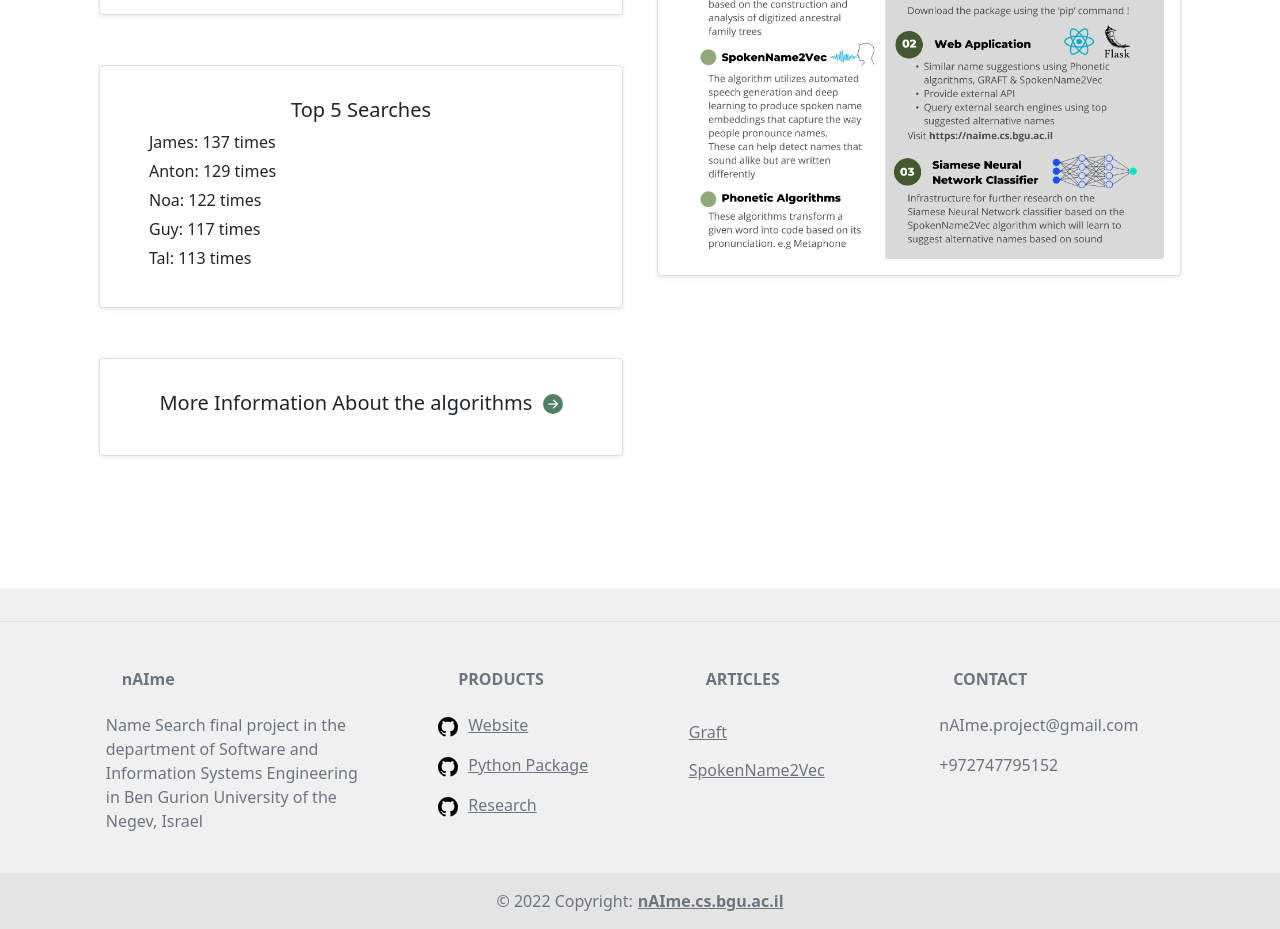
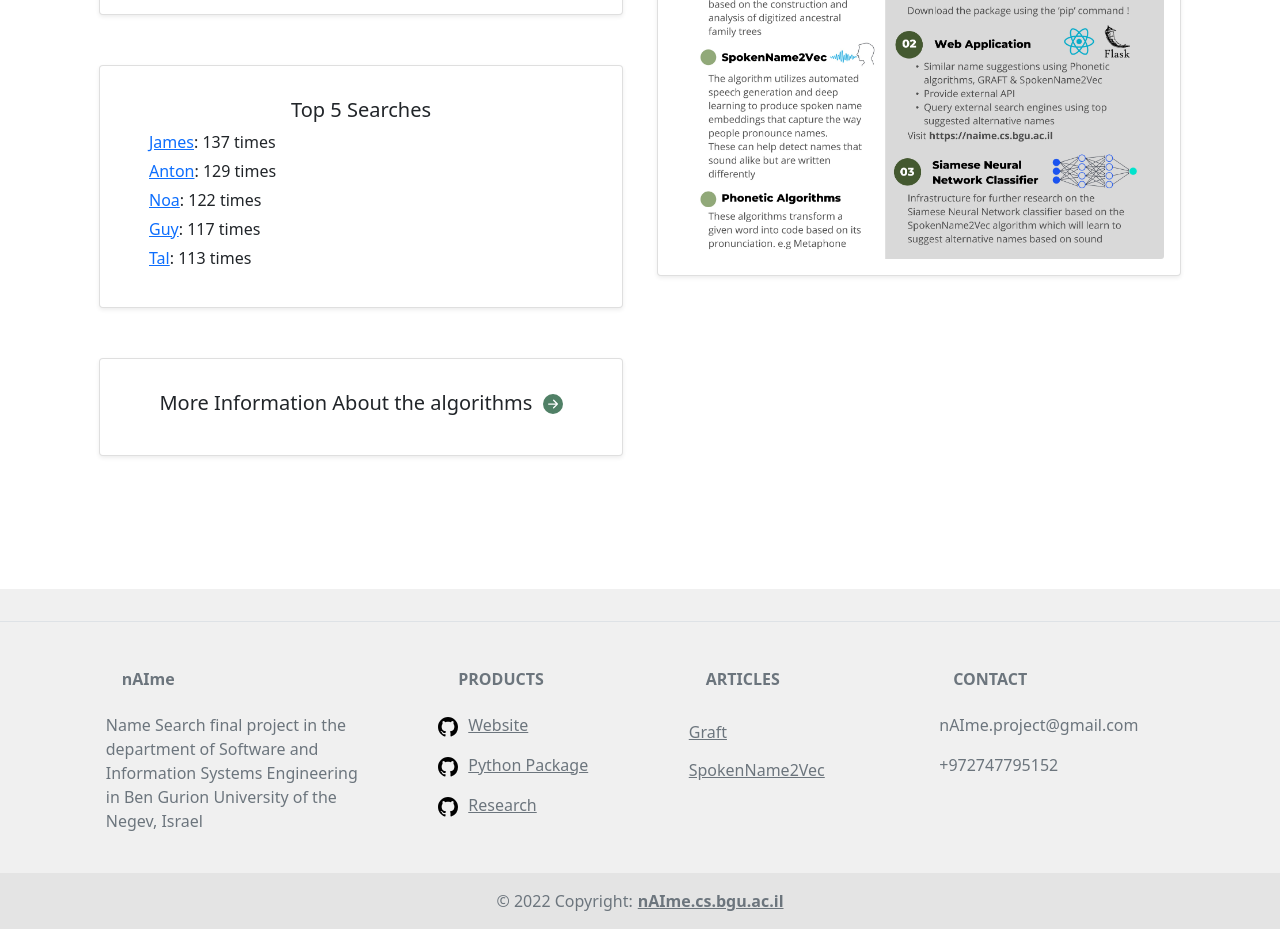
Before and after one commit to noaakl/naime-app, a React (Create React App) app: page /about in a window 1280 px wide. Shown: the part 900-1829 px from the top of the page. Built offline with nearby package versions, Linux system fonts and the light colour scheme.

Commit message:
Update PopularNames.js

```diff
--- a/src/components/PopularNames.js
+++ b/src/components/PopularNames.js
@@ -34,8 +34,7 @@ const PopularNames = ({ searchedName }) => {
 //   </NavDropdown>
       <Col>
       {Object.keys(topSearches).map((name) => {
-        //    return (<Row key={name} style={{margin:"5px"}}> <span><Link to={`/search/${name}`}>{'\n'+name}</Link>: {topSearches[name]} times </span></Row>)})}
-           return (<Row key={name} style={{margin:"5px"}}> <span>{'\n'+name}: {topSearches[name]} times </span></Row>)})}
+           return (<Row key={name} style={{margin:"5px"}}> <span><Link to={`/search/${name}`}>{'\n'+name}</Link>: {topSearches[name]} times </span></Row>)})}
     </Col>
 
     );}
```
